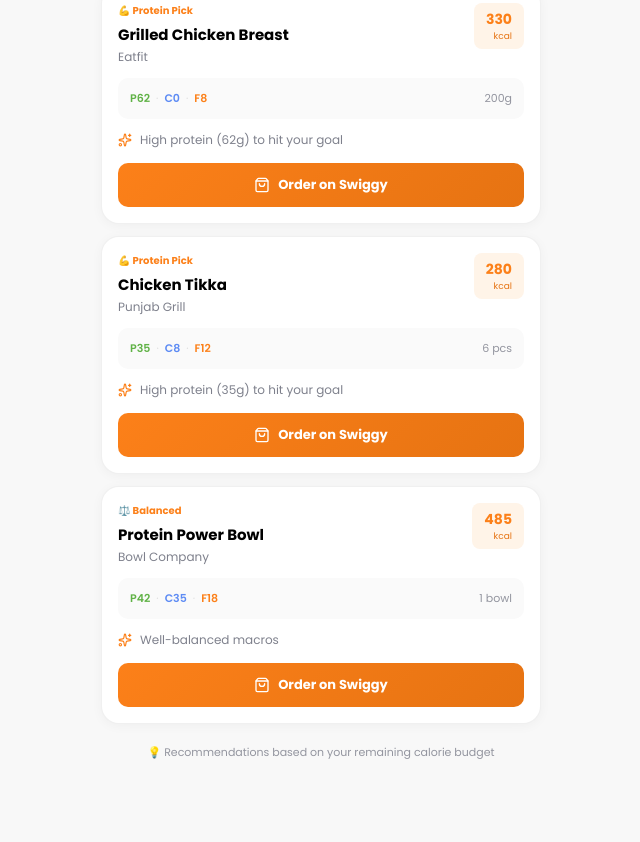
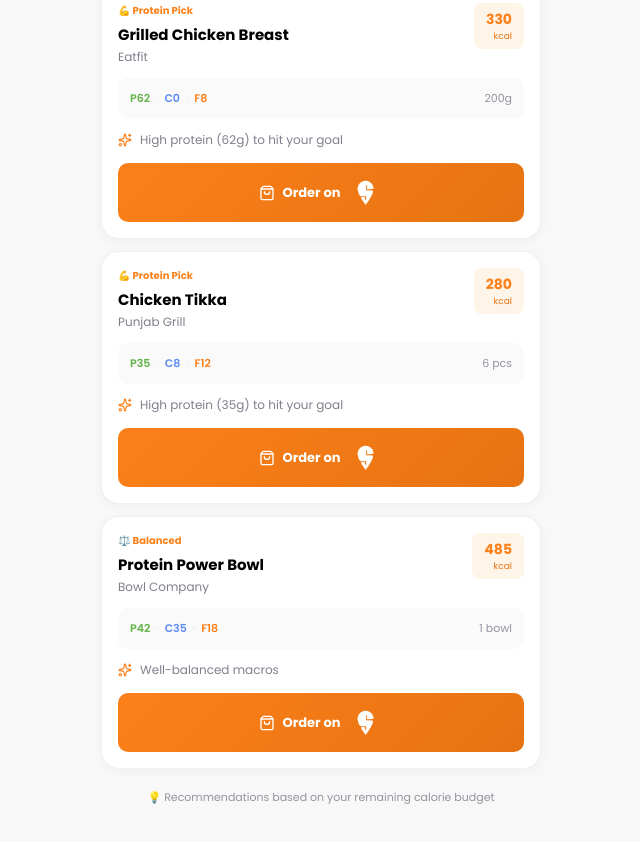
Before and after one commit to safdarhh/Foodtracker-dashboard, a React (Vite) app: page / in a window 1280 px wide. Shown: the part 1461-2303 px from the top of the page, without its empty margins (319-959 px from the left). Built offline with nearby package versions, Linux system fonts and the light colour scheme.

Commit message:
Swiggy logo

```diff
--- a/src/CutPhaseDashboard.jsx
+++ b/src/CutPhaseDashboard.jsx
@@ -188,6 +188,19 @@
 // ============================================
 // SWIGGY LOGO COMPONENT (Inline SVG - No External Dependencies)
 // ============================================
+const LOGO_URL = '/logo.png';
+const Logo = ({ size = 32 }) => (
+  <img
+    src={LOGO_URL}
+    alt="Logo"
+    style={{
+      width: 'auto',
+      height: size * 1.25,
+      objectFit: 'contain',
+    }}
+  />
+);
+
 // Option 2: Use this CDN link for the official logo
 const SWIGGY_LOGO_URL = '/swiggy-logo.png';
 const SwiggyLogo = ({ size = 32 }) => (
@@ -495,7 +508,7 @@
             gap: 8,
           }}>
             <ShoppingBag size={16} />
-            Order on Swiggy
+            Order on <Logo size={28} />
           </button>
         </div>
       ))}
@@ -753,7 +766,7 @@
           <div style={{ textAlign: 'center', padding: 40, color: colors.textMuted }}>
             <div style={{ fontSize: 32 }}>🍽️</div>
             <div style={{ marginTop: 12 }}>No meals tracked yet</div>
-            <div style={{ fontSize: 12, marginTop: 8 }}>Order on Swiggy to auto-track!</div>
+            <div style={{ fontSize: 12, marginTop: 8 }}>Order on <Logo size={28} /> to auto-track!</div>
           </div>
         )}
       </div>
```
Also changed, not shown: public/logo.png (added).
